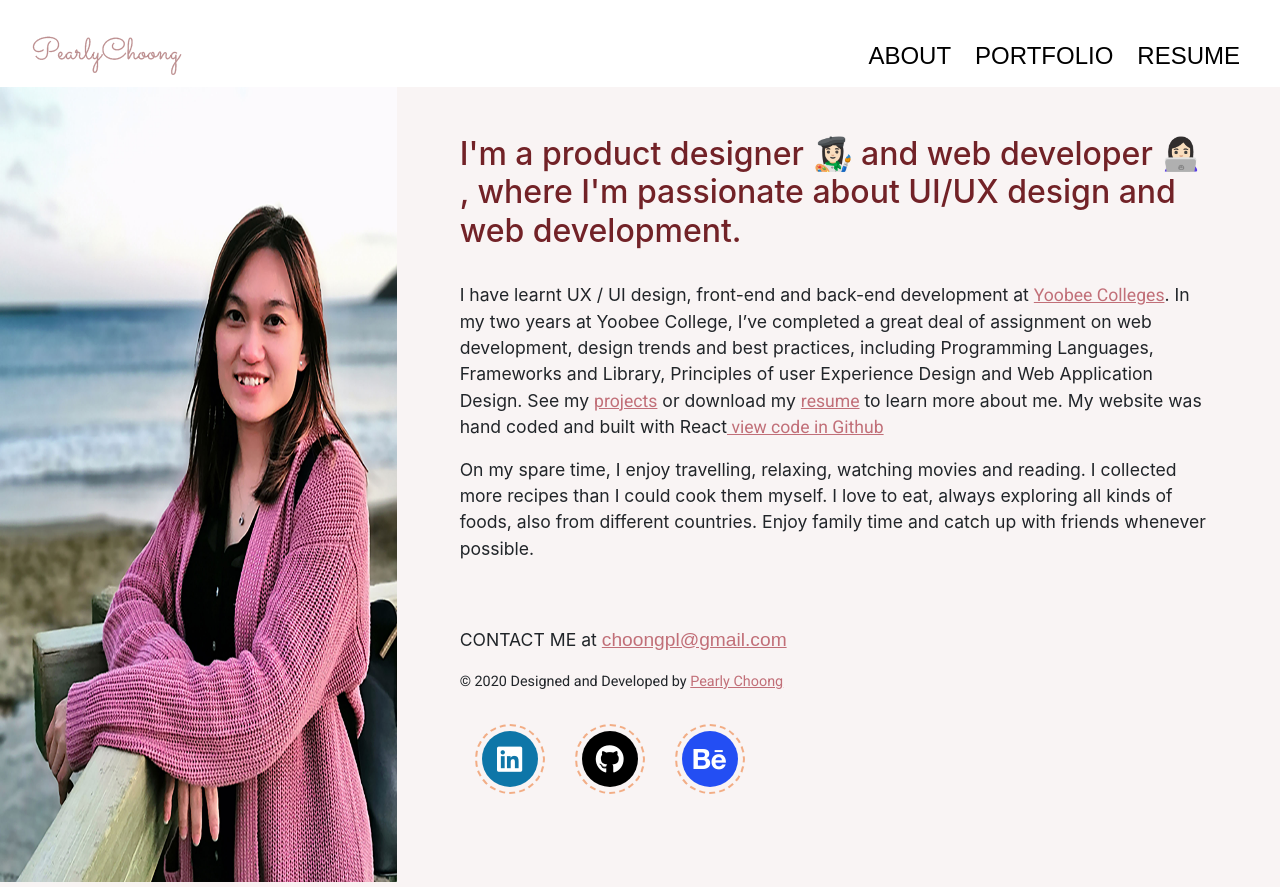
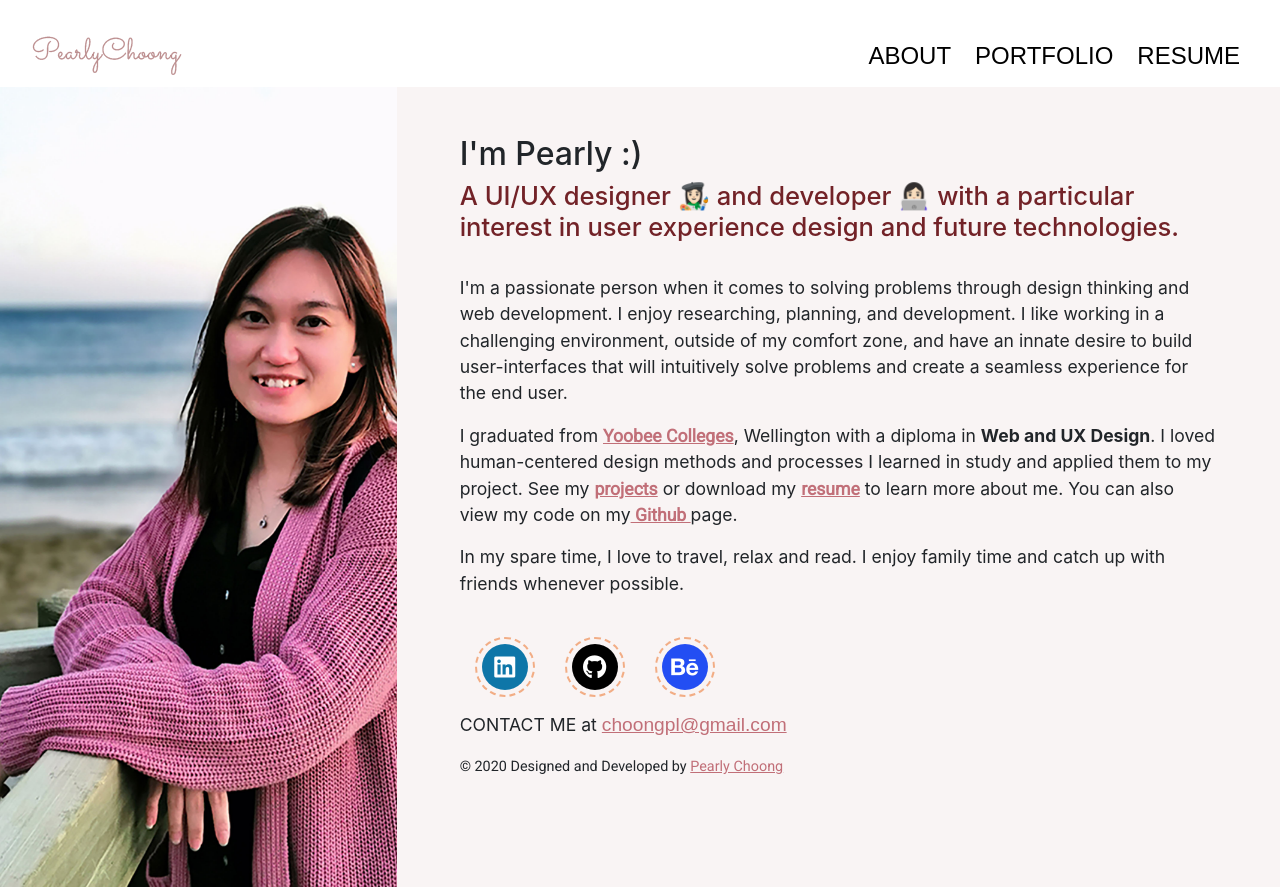
Before and after one commit to Pearly-choong/portfolio-site, a React (Create React App) app in the folder client/: page /About in a window 1280 px wide. Built offline with nearby package versions, Linux system fonts and the light colour scheme; a web font is replaced by a local one.

Commit message:
fixed media query and add updated resume link

```diff
--- a/client/src/App.js
+++ b/client/src/App.js
@@ -1,12 +1,5 @@
 import React from 'react';
-import ReactDOM from 'react-dom';
-//import logo from './logo2.svg';
 import './App.scss';
-import Home from './components/home/Home';
-import Navigation from './components/navigation/Navigation';
-//import Landing from './components/landing/Landing';
-//import { Link } from 'react-router-dom';
-//import Typical from 'react-typical';
 import AOS from 'aos';
 import "aos/dist/aos.css";
 import { BrowserRouter as Router } from 'react-router-dom';
@@ -18,44 +11,14 @@ AOS.init({
 });
 
 class App extends React.Component{
-  home = ()=> {
-    console.log('Home');
-    const homeSection = (
-      <div>
-      <Navigation/>
-      <Home/>
-      {/* <Footer/> */}
-      </div>
-    )
 
-    ReactDOM.render(homeSection, document.getElementById('root'));
-
-
-
-  }
     render(){
-      // const steps = [
-      //   //'Hello  👋🏼 ', 2000,
-      //   'Hello, my name is Pearly 👩🏻', 2000,
-      //   'Welcome to my portfolio !', 2000,
-      // ]
 
       return(
          <div className="App">
 
          <Router>
            <Routes/>
-
-               {/* <header className="App-header">    */}
-                  {/* <img src={logo} className="App-logo" alt="logo" />  */}
-                  {/* <div className="container text-center pt-5">
-                  <Typical wrapper="span" steps={steps} loop={Infinity} className={'intro-font'} />
-                  </div>    */}
-                  {/* <Link to="/About" className="btn mt-5 py-3 px-5 my-enter-btn project-link shadow-lg p-3 mb-5 rounded"><span>Enter the site...</span></Link>  */}
-                  {/* <button className="btn mt-5 py-3 px-5 my-enter-btn project-link shadow-lg p-3 mb-5 rounded" onClick={this.home}><span>Enter the site..</span> </button> */}
-                  {/* <button className="btn mt-5 py-3 px-5 my-enter-btn project-link shadow-lg p-3 mb-5 rounded" onClick={this.home}><span>Enter the site..</span> </button> */}
-                  {/* <button className="btn mt-5 pt-5 my-enter-btn project-link" onClick={this.home}><span><u>Enter the site..</u></span> </button>               */}
-                {/* </header>   */}
           </Router>
         </div>
 
--- a/client/src/components/footer/Footer.js
+++ b/client/src/components/footer/Footer.js
@@ -8,15 +8,16 @@ class Footer extends React.Component{
              <div className="my-background contact-group">
                  {/* <hr className="break-line"></hr> */}
                  {/* <div className="col-xs-12 col-sm-6 col-md-6 col-xl-6"> */}
-                 <p className="pt-5">CONTACT ME at<a className="my-email" href="mailto:choongpl@gmail.com? subject=subject text">choongpl@gmail.com</a></p>
-                 <footer className="my-footer-bg pb-3">
-                     &copy; 2020 Designed and Developed by <a href="https://www.pearlychoong.com/">Pearly Choong</a>
-                </footer>
-                 <div className="social-icons pt-3 mb-4">
+                 <div className="social-icons pt-4">
                      <a className="link linked" href="https://www.linkedin.com/in/pearly-choong/" target="_blank" rel="noopener noreferrer"><i className="fab fa-linkedin"></i></a>
                      <a className="link github" href="https://github.com/Pearly-choong" target="_blank" rel="noopener noreferrer"><i className="fab fa-github"></i></a>
                      <a className="link behance" href="https://www.behance.net/choongplf52b" target="_blank" rel="noopener noreferrer"><i className="fab fa-behance"></i></a>
                  </div>
+                 <p className="pt-1">CONTACT ME at<a className="my-email" href="mailto:choongpl@gmail.com? subject=subject text">choongpl@gmail.com</a></p>
+                 <footer className="my-footer-bg pb-5">
+                     &copy; 2020 Designed and Developed by <a href="https://www.pearlychoong.com/">Pearly Choong</a>
+                </footer>
+
                 {/* </div> */}
                 {/* <div className="col-xs-12 col-sm-6 col-md-7 col-xl-7"> */}
 
--- a/client/src/components/footer/Footer.scss
+++ b/client/src/components/footer/Footer.scss
@@ -50,8 +50,8 @@ a:hover{
   display: inline-block;
   vertical-align: middle;
   position: relative;
-  width: 70px;
-  height: 70px;
+  width: 60px;
+  height: 60px;
   border-radius: 50%;
   border: 2px dashed $theme-line-color;
   background-clip: content-box;
@@ -60,7 +60,7 @@ a:hover{
   // color: #D7D0BE;
   margin-left: 15px;
   margin-right: 15px;
-  font-size: 1.8rem;
+  font-size: 1.5rem;
 }
 
 
--- a/client/src/components/home/Home.js
+++ b/client/src/components/home/Home.js
@@ -39,28 +39,27 @@ class Home extends React.Component {
             <Navigation />
             <div className="home-container row">
               {/* <img style={myBackground} src={background} alt="background"/> */}
-              <div className="col-xs-12 col-sm-12 col-md-12 col-lg-5 col-xl-4 text-center" data-aos="fade-right">
+              <div className="col-xs-12 col-sm-12 col-md-12 col-lg-5 col-xl-4 m-position" data-aos="fade-right">
                 <img className="my-img-size" src={Img} alt="Pearly Choong"/>
               </div>
               <div className="col-xs-12 col-sm-12 col-md-12 col-lg-7 col-xl-8 pt-5 px-5 mw-100" data-aos="fade-left">
-
                 {/* <h1 className="display-3 text-color">PEARLY CHOONG</h1> */}
                 {/* <h3 className="text-dark pb-3">WEB DESIGNER & DEVELOPER</h3> */}
+                <h2>I'm Pearly :)</h2>
+                <h2 className="my-title">A UI/UX designer <span role="img" aria-label="designer">👩🏻‍🎨</span> and developer <span role="img" aria-label="developer">👩🏻‍💻</span> with a particular interest in user experience design and future technologies. </h2>
+                <br/>
+                <p> I'm a passionate person when it comes to solving problems through design thinking and web development. I enjoy researching, planning, and development. I like working in a challenging environment,
+                    outside of my comfort zone, and have an innate desire to build user-interfaces that will intuitively solve problems and create a seamless experience for the end user.
+                </p>
+                <p>I graduated from <a className="home-link" href="https://www.yoobee.ac.nz/" target="_blank" rel="noopener noreferrer"><strong>Yoobee Colleges</strong></a>, Wellington with a diploma in <strong>Web and UX Design</strong>.
+                   I loved human-centered design methods and processes I learned in study and applied them to my project.
+                    See my  <Link to="/Portfolio" className="home-link"><strong>projects</strong></Link>  or
+                    download my <a className="home-link" href="https://drive.google.com/file/d/1X5-YIGJ2uXAJzYOMglGcQLwi3I5mk-VQ/view?usp=sharing" target="_blank" rel="noopener noreferrer"><strong>resume</strong></a> to learn more about me.
+                    You can also view my code on my
+                     <a className="home-link" href="https://github.com/Pearly-choong/portfolio-site" target="_blank" rel="noopener noreferrer"><strong> Github </strong></a>  page.
+                </p>
+                <p>In my spare time, I love to travel, relax and read. I enjoy family time and catch up with friends whenever possible.</p>
 
-                <h2 className="my-title">I'm a product designer <span role="img" aria-label="designer">👩🏻‍🎨</span> and web developer <span role="img" aria-label="developer">👩🏻‍💻</span> , where I'm passionate about UI/UX design and web development. </h2>
-                <br/>
-                <p> I have learnt UX / UI design, front-end and back-end development at <a className="home-link" href="https://www.yoobee.ac.nz/" target="_blank" rel="noopener noreferrer">Yoobee Colleges</a>.
-                    In my two years at Yoobee College, I’ve completed a great deal of assignment on web development, design trends
-                    and best practices, including Programming Languages, Frameworks and Library, Principles of user Experience Design
-                    and Web Application Design.
-                    See my  <Link to="/Portfolio" className="home-link">projects</Link>  or
-                    download my <a className="home-link" href="https://drive.google.com/file/d/1bOu8HIdF3uVLn8_SBcX9ejFHBOX5DQm9/view?usp=sharing" target="_blank" rel="noopener noreferrer">resume</a> to learn more about me.
-                    My website was hand coded and built with React
-                     <a className="home-link" href="https://github.com/Pearly-choong/portfolio-site" target="_blank" rel="noopener noreferrer"> view code in Github</a>
-                </p>
-                <p>On my spare time, I enjoy travelling, relaxing, watching movies and reading. I collected more recipes than I could cook them myself.
-                    I love to eat, always exploring all kinds of foods, also from different countries.
-                    Enjoy family time and catch up with friends whenever possible. </p>
                 <div className="float-left">
                 <Footer/>
                 </div>
--- a/client/src/components/home/Home.scss
+++ b/client/src/components/home/Home.scss
@@ -5,7 +5,7 @@
     //position: relative;
     background-color: $my-background-color;
     height: auto;
-    max-width: 100%;
+    //max-width: 100%;
 }
 
 .home-link{
--- a/client/src/components/landing/Landing.js
+++ b/client/src/components/landing/Landing.js
@@ -33,8 +33,8 @@ class Landing extends React.Component{
   }
     render(){
       const steps = [
-        //'Hello  👋🏼 ', 2000,
-        'Hello, my name is Pearly 👩🏻', 2000,
+        'Hello  👋🏼 ', 2000,
+        //'Hello, my name is Pearly 👩🏻', 2000,
         'Welcome to my portfolio !', 2000,
       ]
 
--- a/client/src/components/navigation/Navigation.js
+++ b/client/src/components/navigation/Navigation.js
@@ -69,12 +69,7 @@ class Navigation extends React.Component{
                         <Nav>
                             <Link to="/About" className="pr-4 router-link">ABOUT</Link>
                             <Link to="/Portfolio" className="pr-4 router-link">PORTFOLIO</Link>
-                            <a className="pr-4 router-link" href="https://drive.google.com/file/d/1bOu8HIdF3uVLn8_SBcX9ejFHBOX5DQm9/view?usp=sharing" target="_blank" rel="noopener noreferrer">RESUME</a>
-                            {/* <Link to="/Resume" className="pr-4 router-link">RESUME</Link> */}
-                            {/* <Nav.Link className="pr-4" href="https://drive.google.com/file/d/1bOu8HIdF3uVLn8_SBcX9ejFHBOX5DQm9/view?usp=sharing" target="_blank">RESUME</Nav.Link> */}
-                            {/* <Nav.Link className="pr-4" onClick={this.home}>ABOUT</Nav.Link>
-                            <Nav.Link className="pr-4" onClick={this.portfolio}>PORTFOLIO</Nav.Link> */}
-
+                            <a className="pr-4 router-link" href="https://drive.google.com/file/d/1X5-YIGJ2uXAJzYOMglGcQLwi3I5mk-VQ/view?usp=sharing" target="_blank" rel="noopener noreferrer">RESUME</a>
                         </Nav>
                     </Navbar.Collapse>
                 </Navbar>
--- a/client/src/components/projectFolders/smarthome/SmartHome.js
+++ b/client/src/components/projectFolders/smarthome/SmartHome.js
@@ -24,7 +24,7 @@ class SmartHome extends React.Component {
             <div className="portfolio-content container">
               {/* <Portfolio/> */}
               <div className="row">
-              <img data-aos="fade-right" data-aos-duration="500" src={portfolio2} alt="Images" className="m-auto d-block col-xs-12 col-sm-12 col-md-12 col-lg-6 col-xl-6 pr-5 pb-4" />
+              <img data-aos="fade-right" data-aos-duration="500" src={portfolio2} alt="Images" className="m-auto d-block col-xs-12 col-sm-12 col-md-12 col-lg-6 col-xl-6 pr-5 pb-4 figure-img" />
               <div className="col-xs-12 col-sm-12 col-md-12 col-lg-6 col-xl-6 pr-5 pb-4" data-aos="fade-left" data-aos-duration="500">
                 <div className="row px-3 pt-5">
                   <h5 className="my-title font-weight-bold">UX Research | UI | Front-end Development</h5>
--- a/client/src/components/projectFolders/strangerThings/StrangerThings.js
+++ b/client/src/components/projectFolders/strangerThings/StrangerThings.js
@@ -23,8 +23,8 @@ class StrangerThings extends React.Component {
             <div className="portfolio-content container">
               {/* <Portfolio/> */}
               <div className="row">
-              <img data-aos="fade-right" data-aos-duration="500" src={portfolio4} alt="Images" className="m-auto d-block col-xs-12 col-sm-12 col-md-6 col-lg-6 col-xl-6 pr-5 pb-4" />
-              <div className="col-xs-12 col-sm-12 col-md-6 col-lg-6 col-xl-6 pr-5 pb-4" data-aos="fade-left" data-aos-duration="500">
+              <img data-aos="fade-right" data-aos-duration="500" src={portfolio4} alt="Images" className="m-auto d-block col-xs-12 col-sm-12 col-md-12 col-lg-6 col-xl-6 pr-5 pb-4 figure-img" />
+              <div className="col-xs-12 col-sm-12 col-md-12 col-lg-6 col-xl-6 pr-5 pb-4" data-aos="fade-left" data-aos-duration="500">
                 <div className="row px-3 pt-5">
                   <h5 className="my-title font-weight-bold">UX Research | UI | Front-end Development</h5>
                   <p>Assignment project from web course. I was tasked to create and design a one page adaptive and responsive website to promote existing TV shows.</p><br/>
--- a/client/src/components/projectFolders/treatme/TreatMe.js
+++ b/client/src/components/projectFolders/treatme/TreatMe.js
@@ -25,8 +25,8 @@ class TreatMe extends React.Component {
             <div className="portfolio-content container">
               {/* <Portfolio/> */}
               <div className="row">
-              <img data-aos="fade-right" data-aos-duration="500" src={portfolio3} alt="Images" className="m-auto d-block col-xs-12 col-sm-12 col-md-6 col-lg-6 col-xl-6 pr-5 pb-4" />
-              <div className="col-xs-12 col-sm-12 col-md-6 col-lg-6 col-xl-6 pr-5 pb-4" data-aos="fade-left" data-aos-duration="500">
+              <img data-aos="fade-right" data-aos-duration="500" src={portfolio3} alt="Images" className="m-auto d-block col-xs-12 col-sm-12 col-md-12 col-lg-6 col-xl-6 pr-5 pb-4 figure-img" />
+              <div className="col-xs-12 col-sm-12 col-md-12 col-lg-6 col-xl-6 pr-5 pb-4" data-aos="fade-left" data-aos-duration="500">
                 <div className="row px-3 pt-5">
                   <h5 className="my-title font-weight-bold">UX Research | UI | Full Stack Web Development</h5>
                   <p>This project is to work as a team to build an application that use an API to produce a web interface. A C2C platform that allows users to register / login their account, to sell and buy baking goods through online. Registered member able to update thier profile, add new, update or delete their listing.</p><br/>
--- a/client/src/shared/_mediaQuery.scss
+++ b/client/src/shared/_mediaQuery.scss
@@ -33,13 +33,13 @@
     }
 
     .social-icons {
-        padding-bottom: 5%;
+        padding-bottom: 6%;
     }
 
     .social-icons .link {
-        width: 60px;
-        height: 60px;
-        font-size: 1.5rem;
+        width: 45px;
+        height: 45px;
+        font-size: 1.2rem;
     }
 
 
@@ -50,14 +50,11 @@
         transform: translateX(10px) rotate(360deg);
     }
 
-    .home-container {
-        margin-right: 0;
-    }
 
     .my-img-size{
-        max-width: 100%;
-        height: auto;
-        padding-right: 0;
+        width: 100%;
+        height: 70vh;
+        object-fit: cover;
     }
 
     .tag-size {
@@ -68,7 +65,7 @@
     }
 
     .project-link-fs {
-        font-size: 1.3rem;
+        font-size: 1rem;
     }
 
 }
@@ -94,6 +91,10 @@
         margin-bottom: 60px;
     }
 
+    .my-title {
+        font-size: 1.6rem;
+    }
+
     .my-btn {
         padding: 7px 20px;
         font-size: 1rem;
@@ -112,14 +113,19 @@
     }
 
     .my-img-size {
-        max-width: 60%;
-        height: 600px;
-        //padding-top: 2rem;
+        width: 100%;
+        height: 60vh;
+        object-fit: cover;
 
+    }
+
+    .m-position {
+        text-align: center;
     }
 
     .social-icons {
         padding-bottom: 5%;
+        padding-top: 2%;
     }
 
 }
@@ -167,8 +173,9 @@
     }
 
     .my-img-size{
-        max-width: 100%;
-        height: 800px;
+        width: 100%;
+        height: 100vh;
+        object-fit: cover;
     }
 
 
@@ -193,12 +200,18 @@
 
     .my-img-size{
         max-width: 100%;
-        height: 795px;
+        height: 100vh;
+        object-fit: cover;
+       // object-position: bottom;
     }
 
     .home-container {
         max-width: 100%;
         height: auto;
+    }
+
+    .social-icons {
+        padding-bottom: 3%;
     }
     // .figure-img {
     //     max-width: 80%;
@@ -225,7 +238,7 @@
     }
 
     .my-title {
-        font-size: 2rem;
+        font-size: 1.6rem;
     }
 
     .page-title {
@@ -246,9 +259,10 @@
     }
 
 
-    // .my-img-size{
-    //     height: 700px;
-    // }
+    .my-img-size{
+        height: 100vh;
+        object-fit: cover;
+    }
 
     // .figure-img {
     //    max-width: 50%;
@@ -256,27 +270,3 @@
     // }
 
 }
-
-@media only screen and (min-width: 1400px) {
-    .my-img-size{
-        height: 650px;
-    }
-  }
-
-@media only screen and (min-width: 1600px) {
-    .my-img-size{
-       height: 850px;
-    }
-
-
-}
-
-// @media only screen and (min-width: 1360px) {
-//     .my-img-size{
-//        height: auto;
-//     }
-
-
-
-
-// }
```
